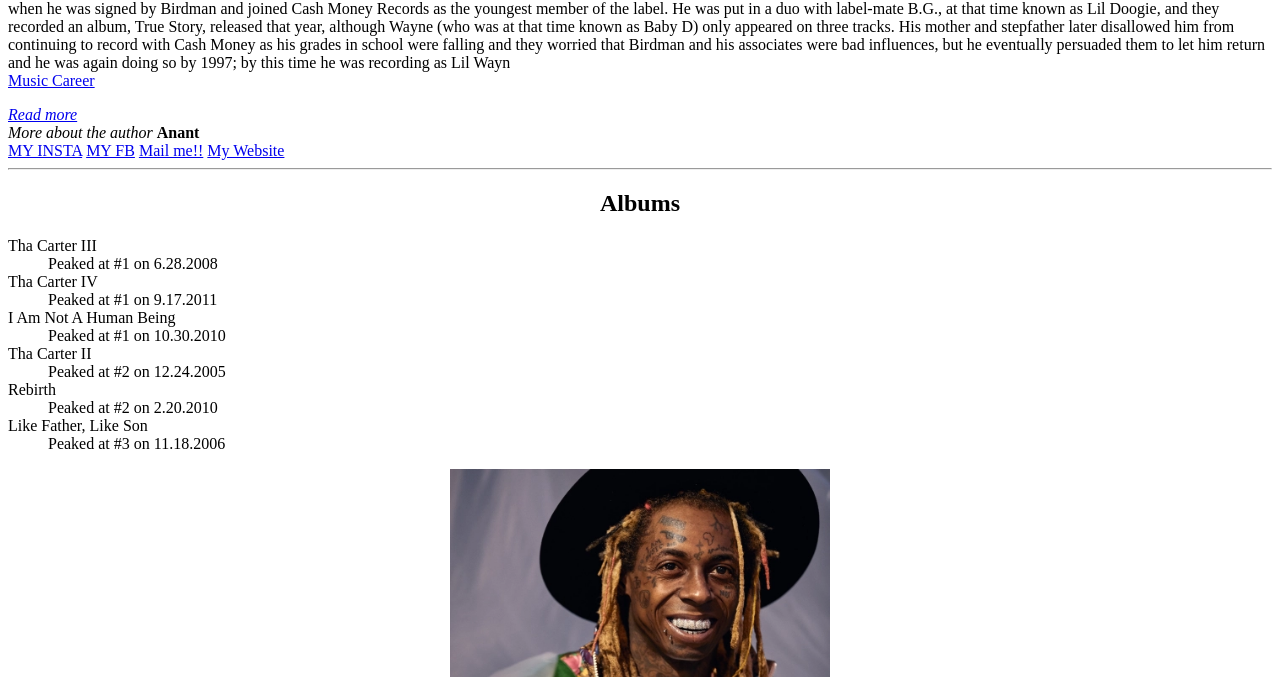
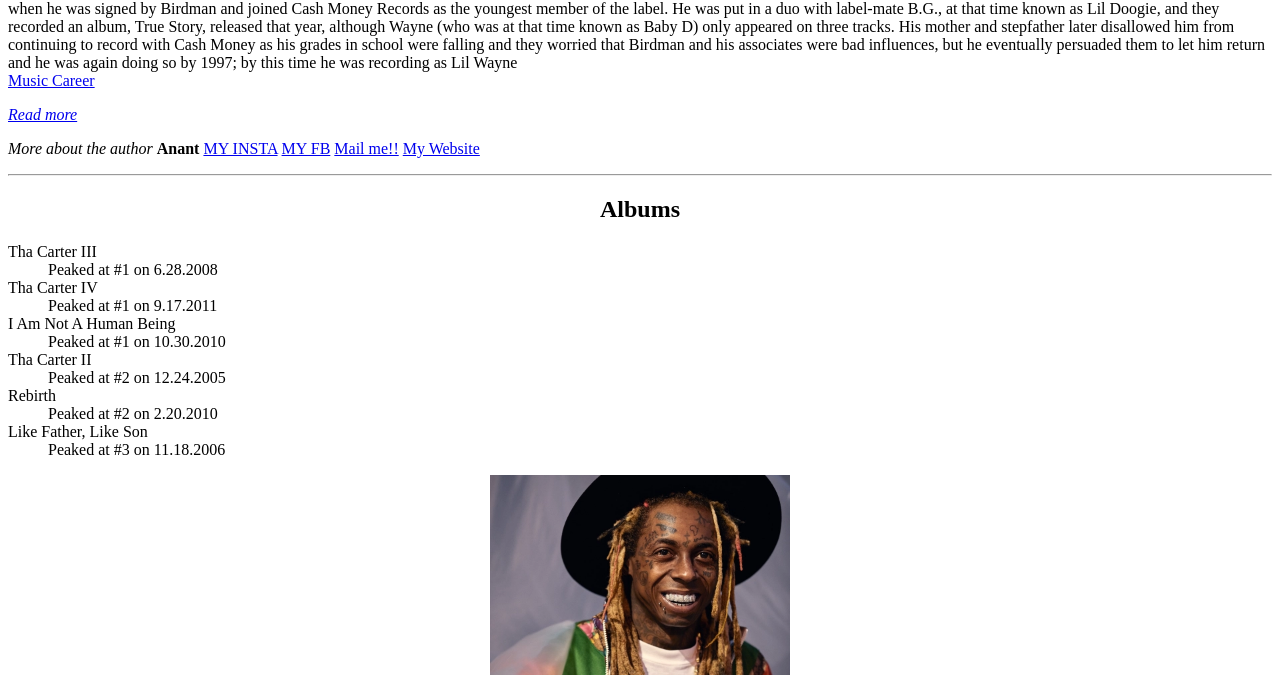
Before and after one commit to anant114/website, a plain HTML site: page index.html in a window 1280 px wide. Shown: the part 423-1100 px from the top of the page. Drawn offline with Linux system fonts and the light colour scheme.

Commit message:
Update index.html

```diff
--- a/index.html
+++ b/index.html
@@ -15,15 +15,15 @@ Index
 <p style ="text-align:center;">
 <img src = "http://31.media.tumblr.com/tumblr_mb66adcBz31rheeqfo1_500.gif" alt="lil wayne">
 </p>
-<p> <strong> Dwayne Michael Carter Jr.</strong> (born September 27, 1982), better known by his stage name Lil Wayne, is an American rapper, singer, songwriter, record executive, entrepreneur, and actor. He is regarded by many contemporaries as one of the most influential hip hop artists of his generation, and often cited as one of the greatest rappers of all time.His career began in 1995, at the age of 12, when he was signed by Birdman and joined Cash Money Records as the youngest member of the label. He was put in a duo with label-mate B.G., at that time known as Lil Doogie, and they recorded an album, True Story, released that year, although Wayne (who was at that time known as Baby D) only appeared on three tracks. His mother and stepfather later disallowed him from continuing to record with Cash Money as his grades in school were falling and they worried that Birdman and his associates were bad influences, but he eventually persuaded them to let him return and he was again doing so by 1997; by this time he was recording as Lil Wayn <br><a href = "page2.html">Music Career</a></p>
+<p> <strong> Dwayne Michael Carter Jr.</strong> (born September 27, 1982), better known by his stage name Lil Wayne, is an American rapper, singer, songwriter, record executive, entrepreneur, and actor. He is regarded by many contemporaries as one of the most influential hip hop artists of his generation, and often cited as one of the greatest rappers of all time.His career began in 1995, at the age of 12, when he was signed by Birdman and joined Cash Money Records as the youngest member of the label. He was put in a duo with label-mate B.G., at that time known as Lil Doogie, and they recorded an album, True Story, released that year, although Wayne (who was at that time known as Baby D) only appeared on three tracks. His mother and stepfather later disallowed him from continuing to record with Cash Money as his grades in school were falling and they worried that Birdman and his associates were bad influences, but he eventually persuaded them to let him return and he was again doing so by 1997; by this time he was recording as Lil Wayne <br><a href = "page2.html">Music Career</a></p>
 <a href = "https://en.wikipedia.org/wiki/Lil_Wayne" target = "blank"> <em>Read more<br></em></a>
-  <i>More about the author </i><strong> Anant</strong>
-    <nav>
+<p>  <i>More about the author </i><strong> Anant</strong>
+
 <a href = "https://www.instagram.com/pretenditscool_username/" >MY INSTA</a>
 <a href = "https://www.facebook.com/profile.php?id=100016699471492">MY FB</a>
 <a href ="mailto:satan.anant@gmail.com">Mail me!!</a>
 <a href = "index.html">My Website</a>
-    </nav>
+  </p>
 <header>
 <hr>
 
@@ -53,7 +53,7 @@ Index
 <dd>Peaked at #3 on 11.18.2006</dd>
 </dl>
 <p style="text-align:center;" >
-<img src = "lilwayne.jpg"  alt = "  Lil wayne picture"  width = "30%"  ><br></p>
+<img src = "lilwayne.jpg"  alt = "  Lil wayne picture"  width = "300"  ><br></p>
 
 
 <a href = "https://www.instagram.com/liltunechi" target = "blank" aria-label = "Instagram"><i class="fab fa-instagram fa-lg"></i></a>
```
